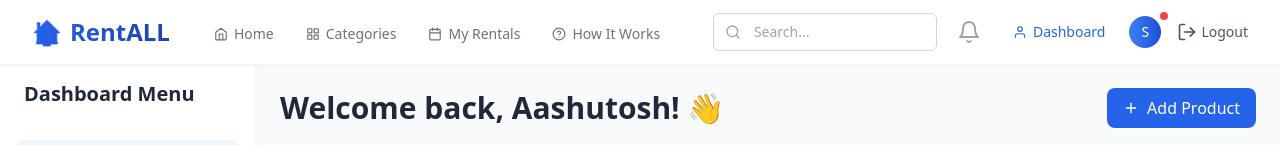
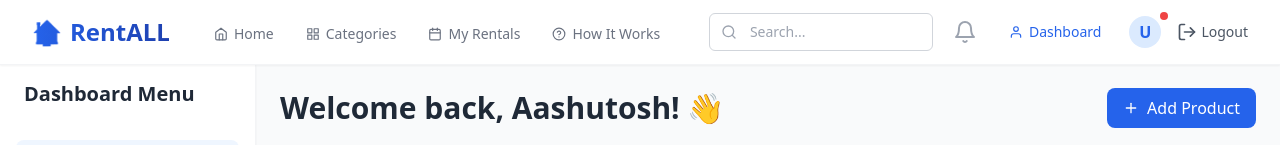
Before and after one commit to Aashutosh1201/rentall-web, a React (Create React App) app in the folder frontend/: page /dashboard in a window 1280 px wide. Shown: the top 145 px of the page. Built offline with nearby package versions, Linux system fonts and the light colour scheme; sample sign-in values are in the browser's storage.

Commit message:
Updates on profile page

```diff
--- a/frontend/package.json
+++ b/frontend/package.json
@@ -8,6 +8,7 @@
     "npm": ">=8.0.0"
   },
   "dependencies": {
+    "@headlessui/react": "^2.2.4",
     "@testing-library/jest-dom": "^6.6.3",
     "@testing-library/react": "^16.1.0",
     "@testing-library/user-event": "^14.5.2",
--- a/frontend/src/components/Navbar.jsx
+++ b/frontend/src/components/Navbar.jsx
@@ -1,5 +1,5 @@
 import React, { useState } from "react";
-import { Link, NavLink } from "react-router-dom";
+import { Link, NavLink, useNavigate } from "react-router-dom";
 import { useAuth } from "../context/AuthContext";
 import {
   FiHome,
@@ -47,6 +47,7 @@ const Navbar = () => {
   const [mobileMenuOpen, setMobileMenuOpen] = useState(false);
   const [searchQuery, setSearchQuery] = useState("");
   const [showLogoutModal, setShowLogoutModal] = useState(false);
+  const navigate = useNavigate();
 
   const handleLogoutClick = () => {
     setShowLogoutModal(true);
@@ -62,6 +63,10 @@ const Navbar = () => {
     setShowLogoutModal(false);
   };
 
+  const handleProfileClick = () => {
+    navigate("/profile");
+  };
+
   return (
     <>
       {/* Desktop Navbar */}
@@ -69,7 +74,7 @@ const Navbar = () => {
         <div className="max-w-7xl mx-auto px-4 sm:px-6 lg:px-8">
           <div className="flex items-center justify-between h-16">
             {/* Left section - Logo and main nav */}
-            <div className="flex items-center flex-shrink-0">
+            <div className="flex items-center">
               <Link
                 to="/"
                 className="text-2xl font-bold bg-gradient-to-r from-blue-600 to-blue-800 bg-clip-text text-transparent flex items-center"
@@ -78,7 +83,7 @@ const Navbar = () => {
                 <span className="sm:ml-1">RentALL</span>
               </Link>
 
-              {/* Primary navigation - Hidden on medium screens (md) */}
+              {/* Primary navigation */}
               <div className="hidden lg:ml-10 lg:flex lg:items-center lg:space-x-6">
                 <NavLink
                   to="/"
@@ -136,8 +141,8 @@ const Navbar = () => {
             </div>
 
             {/* Right section - Search, user, etc. */}
-            <div className="flex items-center space-x-2 md:space-x-4">
-              {/* Search bar - Hidden on medium screens (md) */}
+            <div className="flex items-center space-x-4">
+              {/* Search bar */}
               <div className="hidden lg:block relative">
                 <div className="absolute inset-y-0 left-0 pl-3 flex items-center pointer-events-none">
                   <FiSearch className="h-4 w-4 text-gray-400" />
@@ -152,16 +157,15 @@ const Navbar = () => {
               </div>
 
               {isAuthenticated() ? (
-                <>
-                  {/* Notification bell - Hidden on medium screens (md) */}
+                <div className="flex items-center space-x-4">
+                  {/* Notification bell */}
                   <button className="hidden lg:block p-1 rounded-full text-gray-400 hover:text-gray-500 focus:outline-none focus:ring-2 focus:ring-blue-500">
                     <span className="sr-only">View notifications</span>
                     <FiBell className="h-6 w-6" />
                     <span className="absolute top-3 right-28 h-2 w-2 rounded-full bg-red-500"></span>
                   </button>
 
-                  <div className="flex items-center">
-                    {/* Dashboard Link - Only shown when authenticated */}
+                  {/* Dashboard Link */}
                   <NavLink
                     to="/dashboard"
                     className={({ isActive }) =>
@@ -175,32 +179,37 @@ const Navbar = () => {
                     <FiUser className="mr-1.5" /> Dashboard
                   </NavLink>
 
-                    {/* Profile dropdown - Simplified on medium screens */}
-                    <NavLink
-                      to="/profile"
-                      className="ml-3 relative flex items-center"
+                  {/* Profile avatar - now directly links to profile */}
+                  <button
+                    onClick={handleProfileClick}
+                    className="flex rounded-full focus:outline-none focus:ring-2 focus:ring-blue-500"
                   >
-                      <button className="flex items-center text-sm rounded-full focus:outline-none focus:ring-2 focus:ring-blue-500">
-                        <span className="sr-only">Open user menu</span>
-                        <div className="h-8 w-8 rounded-full bg-gradient-to-r from-blue-500 to-blue-700 flex items-center justify-center text-white font-medium">
-                          {user?.name?.charAt(0) || "U"}
+                    <span className="sr-only">Open profile</span>
+                    {user?.selfiePath ? (
+                      <img
+                        className="h-8 w-8 rounded-full object-cover"
+                        src={user.selfiePath}
+                        alt="User selfie"
+                      />
+                    ) : (
+                      <div className="h-8 w-8 rounded-full bg-blue-100 text-blue-600 flex items-center justify-center font-bold">
+                        {user?.fullName?.charAt(0).toUpperCase() || "U"}
                       </div>
+                    )}
                   </button>
-                    </NavLink>
 
-                    {/* Updated Logout Button - Icon only on medium screens */}
+                  {/* Logout Button */}
                   <button
                     onClick={handleLogoutClick}
-                      className="ml-2 xl:ml-4 flex items-center text-sm text-gray-600 hover:text-red-600 transition-colors"
+                    className="hidden xl:flex items-center text-sm text-gray-600 hover:text-red-600 transition-colors"
                     title="Logout"
                   >
                     <FiLogOut className="h-5 w-5" />
-                      <span className="hidden xl:inline ml-1">Logout</span>
+                    <span className="ml-1">Logout</span>
                   </button>
                 </div>
-                </>
               ) : (
-                <div className="flex items-center space-x-2 md:space-x-4">
+                <div className="flex items-center space-x-4">
                   <Link
                     to="/login"
                     className="text-sm font-medium text-gray-500 hover:text-gray-700 transition-colors"
@@ -209,15 +218,15 @@ const Navbar = () => {
                   </Link>
                   <Link
                     to="/register"
-                    className="bg-gradient-to-r from-blue-600 to-blue-800 text-white px-3 py-1.5 md:px-4 md:py-2 rounded-md text-sm font-medium hover:shadow-md transition-all duration-200 flex items-center"
+                    className="bg-gradient-to-r from-blue-600 to-blue-800 text-white px-4 py-2 rounded-md text-sm font-medium hover:shadow-md transition-all duration-200 flex items-center"
                   >
-                    <FiPlus className="mr-1" />{" "}
-                    <span className="hidden sm:inline">Sign up</span>
+                    <FiPlus className="mr-1" />
+                    <span>Sign up</span>
                   </Link>
                 </div>
               )}
 
-              {/* Mobile menu button - Shown on medium screens (md) */}
+              {/* Mobile menu button */}
               <div className="lg:hidden flex items-center">
                 <button
                   onClick={() => setMobileMenuOpen(true)}
@@ -236,7 +245,7 @@ const Navbar = () => {
       <div
         className={`fixed inset-0 z-50 transform ${
           mobileMenuOpen ? "translate-x-0" : "-translate-x-full"
-        } transition-transform duration-300 ease-in-out md:hidden`}
+        } transition-transform duration-300 ease-in-out lg:hidden`}
       >
         <div
           className="fixed inset-0 bg-black bg-opacity-50"
@@ -261,6 +270,19 @@ const Navbar = () => {
           </div>
 
           <div className="px-4 pt-4 pb-6 space-y-1">
+            <div className="relative mb-4">
+              <div className="absolute inset-y-0 left-0 pl-3 flex items-center pointer-events-none">
+                <FiSearch className="h-4 w-4 text-gray-400" />
+              </div>
+              <input
+                type="text"
+                placeholder="Search..."
+                className="block w-full pl-10 pr-3 py-2 border border-gray-300 rounded-md text-sm focus:outline-none focus:ring-2 focus:ring-blue-500 focus:border-blue-500"
+                value={searchQuery}
+                onChange={(e) => setSearchQuery(e.target.value)}
+              />
+            </div>
+
             <NavLink
               to="/"
               className={({ isActive }) =>
@@ -324,6 +346,21 @@ const Navbar = () => {
                     <FiUser className="mr-2" /> Dashboard
                   </div>
                 </NavLink>
+                <NavLink
+                  to="/profile"
+                  className={({ isActive }) =>
+                    `block px-3 py-2 rounded-md text-base font-medium ${
+                      isActive
+                        ? "bg-blue-50 text-blue-600"
+                        : "text-gray-700 hover:text-gray-900 hover:bg-gray-50"
+                    }`
+                  }
+                  onClick={() => setMobileMenuOpen(false)}
+                >
+                  <div className="flex items-center">
+                    <FiUser className="mr-2" /> Profile
+                  </div>
+                </NavLink>
               </>
             )}
 
```
Also changed, not shown: 1 other file (tests, documents, lock files or other folders). Lines whose indentation alone changed are shown as unchanged.
